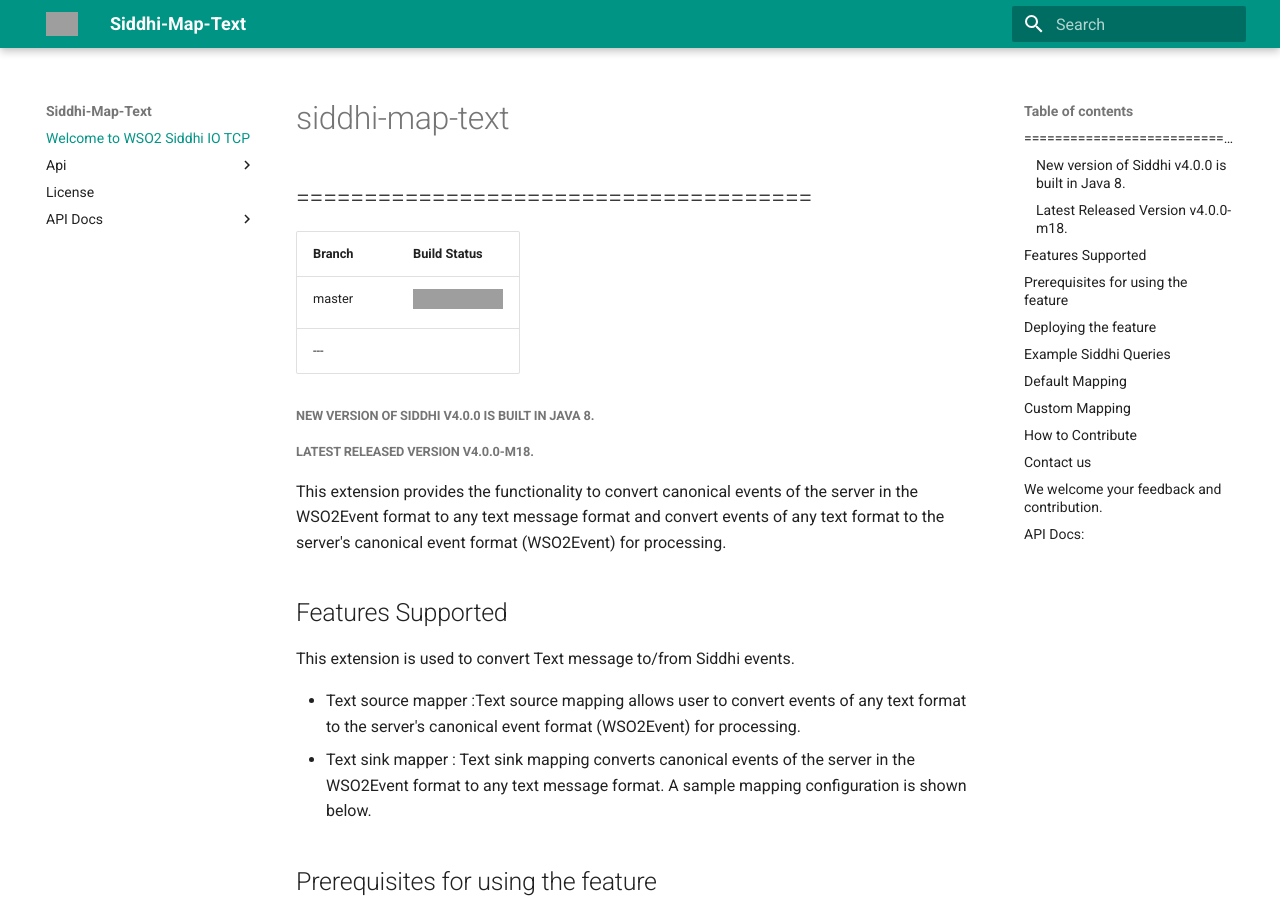
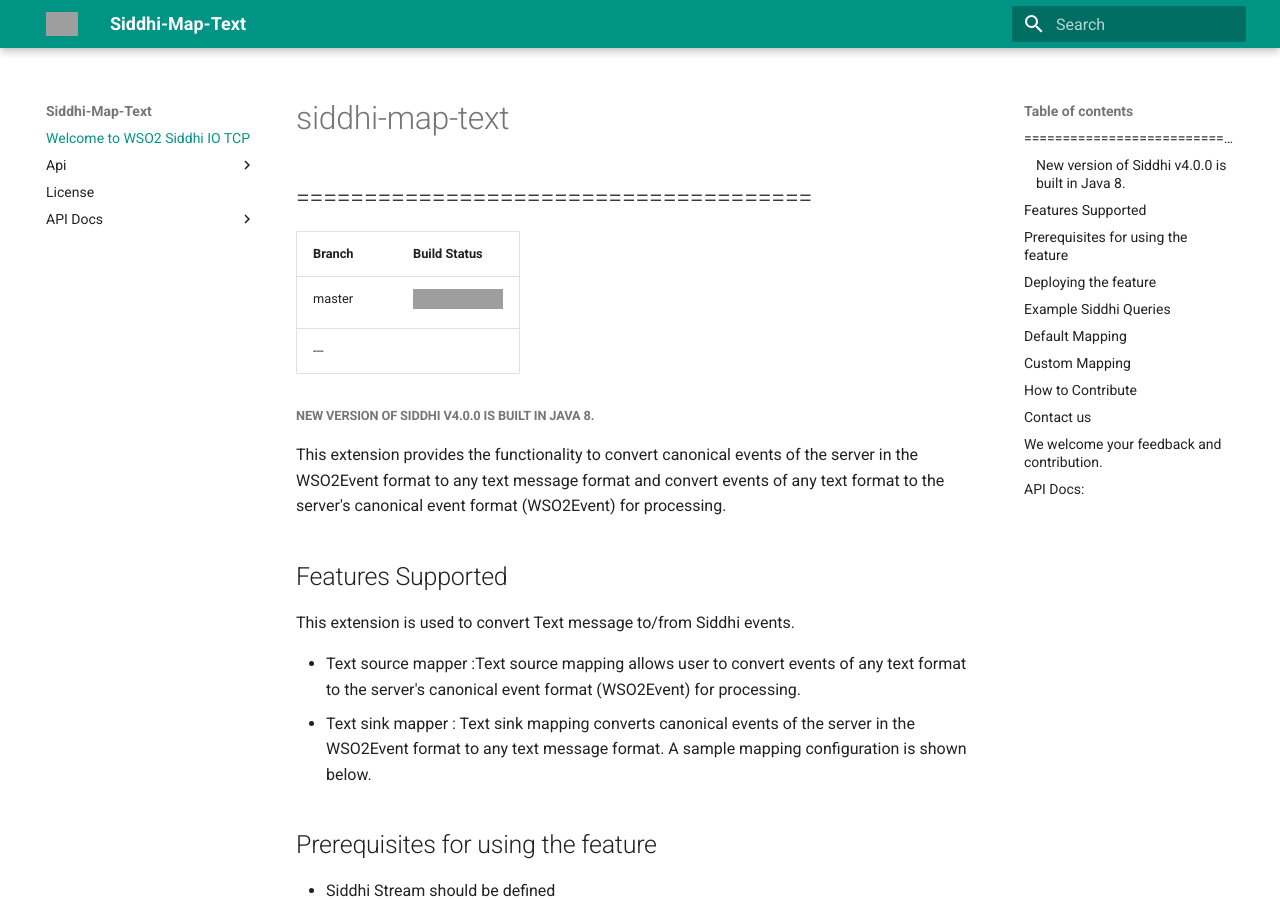
Before and after one commit to siddhi-io/siddhi-map-text, an MkDocs documentation site: the page built from docs/index.md, in a window 1280 px wide and 900 px high. Built offline with MkDocs 1.6.1 and Material for MkDocs 9.7.7, drawn with Linux system fonts in a browser that asks for light colours; old or Windows-style settings are respelled for this version of MkDocs; grey boxes are pictures that could not be loaded.

```diff
--- a/docs/index.md
+++ b/docs/index.md
@@ -6,7 +6,6 @@
 | master  | [![Build Status](https://wso2.org/jenkins/view/All%20Builds/job/siddhi/job/siddhi-map-text/badge/icon)](https://wso2.org/jenkins/view/All%20Builds/job/siddhi/job/siddhi-map-text/) |
 ---
 ##### New version of Siddhi v4.0.0 is built in Java 8.
-##### Latest Released Version v4.0.0-m18.
 
 This extension provides the functionality to convert canonical events of the server in the WSO2Event format to any text message format
 and convert events of any text format to the server's canonical event format (WSO2Event) for processing.
```
Also changed, not shown: README.md (+0 -1 lines).
